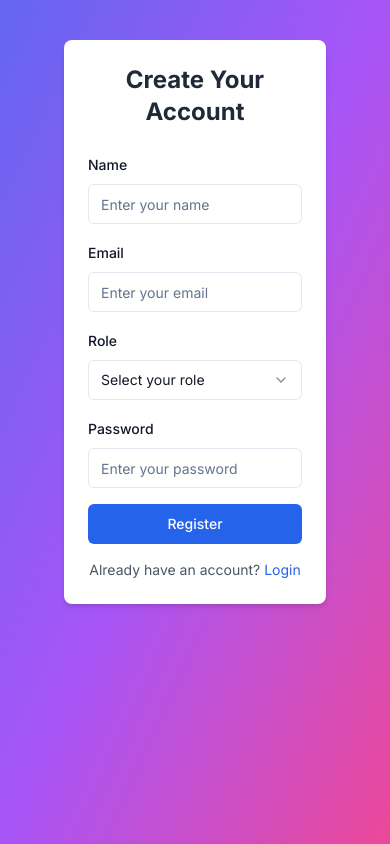
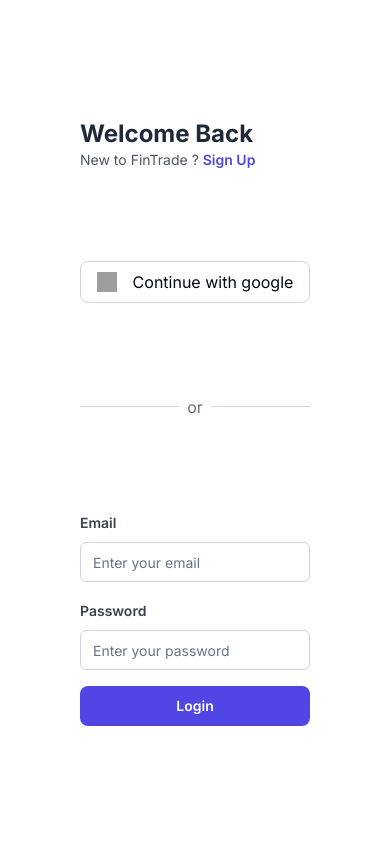
Before and after one commit to ankush109/FinTrade, a Next.js app in the folder client/: page /register in a window 390 px wide. Built offline with nearby package versions, Linux system fonts and the light colour scheme; grey boxes are pictures that could not be loaded.

Commit message:
changed the login/register ui

```diff
--- a/client/next.config.mjs
+++ b/client/next.config.mjs
@@ -25,6 +25,10 @@ const nextConfig = {
        {
         protocol:"https",
         hostname:"www.wealthmorning.com"
+       },
+       {
+protocol:"https",
+hostname:"image.mux.com"
        }
       // www.ngoregistration.org,
       // "www.ngoregistration.org",
--- a/client/src/app/login/login.form.tsx
+++ b/client/src/app/login/login.form.tsx
@@ -18,6 +18,7 @@ import { zodResolver } from "@hookform/resolvers/zod";
 import Link from "next/link";
 import { loginUser } from "@/api";
 import { useRouter } from "next/navigation";
+import Image from "next/image";
 
 const formSchema = z.object({
   email: z.string().email("Invalid email address").min(2, {
@@ -55,22 +56,43 @@ function LoginForm() {
   };
 
   return (
-    <div className="bg-white rounded-xl shadow-lg p-8 max-w-md mx-auto">
-      {/* Header */}
-      <div className="text-center mb-8">
-        <h1 className="text-3xl font-bold text-gray-800">Welcome Back</h1>
-        <p className="text-gray-600">
-          Please login to your account or{" "}
-          <Link href="/register" className="text-indigo-600 font-semibold">
-            register
-          </Link>{" "}
-          if you don't have one.
-        </p>
-      </div>
-
-      {/* Form */}
-      <Form {...form}>
-        <form onSubmit={form.handleSubmit(onSubmit)} className="space-y-6">
+    <Form {...form}>
+      <div className=" w-full   justify-around h-screen mx-auto p-20 flex flex-col gap-4">
+        <div className="">
+          <h1 className="text-2xl font-bold text-gray-800">Welcome Back</h1>
+          <p className="text-gray-600 text-sm">
+            New to FinTrade ?{" "}
+            <Link href="/register" className="text-indigo-600 font-semibold">
+              Sign Up
+            </Link>{" "}
+          </p>
+        </div>
+        <div>
+          <div
+            className="
+          border border-gray-300  rounded-lg p-2 flex items-center gap-2 cursor-pointer "
+          >
+            <div className="w-full flex gap-4 items-center justify-center rounded-lg">
+              <Image
+                alt="google"
+                width={20}
+                height={20}
+                className="w-5 h-5"
+                src="https://upload.wikimedia.org/wikipedia/commons/thumb/c/c1/Google_%22G%22_logo.svg/2048px-Google_%22G%22_logo.svg.png"
+              />
+              <h1> Continue with google</h1>
+            </div>
+          </div>
+        </div>
+        <div className="flex items-center justify-center gap-2">
+          <div className="h-[1px] w-full bg-gray-300"></div>
+          <p className="text-gray-500">or</p>
+          <div className="h-[1px] w-full bg-gray-300"></div>
+        </div>
+        <form
+          onSubmit={form.handleSubmit(onSubmit)}
+          className="flex flex-col gap-4"
+        >
           {/* Email Field */}
           <FormField
             control={form.control}
@@ -125,8 +147,8 @@ function LoginForm() {
             {buttonDisabled ? "Loading..." : "Login"}
           </Button>
         </form>
-      </Form>
-    </div>
+      </div>
+    </Form>
   );
 }
 
--- a/client/src/app/login/page.tsx
+++ b/client/src/app/login/page.tsx
@@ -1,20 +1,19 @@
 import React from "react";
 import LoginForm from "./login.form";
 import Image from "next/image";
-import img1 from "../../../public/img3.jpg";
 
 function Page() {
   return (
-    <div className="flex flex-col md:grid md:grid-cols-2 min-h-screen bg-gradient-to-br from-indigo-500 via-purple-500 to-pink-500 p-10 text-gray-900">
-      <div className="flex flex-col justify-center px-6 md:px-16">
+    <div className="grid grid-cols-1 md:grid-cols-2 gap-4 h-screen">
+      <div className="">
         <LoginForm />
       </div>
-      <div className="hidden md:flex items-center justify-center">
+      <div className="hidden md:flex p-10 bg-gray-200 items-center justify-center">
         <Image
-          src={img1}
+          src="https://image.mux.com/017Yw7T7QleOQFbHCvL4FHJgZXxbgi003MOxEvUJcqj00I/thumbnail.webp"
           alt="Login Illustration"
-          width={500}
-          height={500}
+          width={800}
+          height={800}
           className="object-contain rounded-lg shadow-lg"
         />
       </div>
--- a/client/src/app/register/page.tsx
+++ b/client/src/app/register/page.tsx
@@ -6,16 +6,16 @@ import img1 from "../../../public/img1.jpg";
 
 function Page() {
   return (
-    <div className="flex flex-col md:grid md:grid-cols-2 min-h-screen bg-gradient-to-br from-indigo-500 via-purple-500 to-pink-500 p-10 text-gray-900">
-      <div className="flex flex-col justify-center px-6 md:px-16">
+    <div className="grid grid-cols-1 md:grid-cols-2 gap-4 h-screen">
+      <div className="">
         <RegisterForm />
       </div>
-      <div className="hidden md:flex items-center justify-center">
+      <div className="hidden md:flex p-10 bg-gray-200 items-center justify-center">
         <Image
-          src={img1}
+          src="https://image.mux.com/017Yw7T7QleOQFbHCvL4FHJgZXxbgi003MOxEvUJcqj00I/thumbnail.webp"
           alt="Login Illustration"
-          width={500}
-          height={500}
+          width={800}
+          height={800}
           className="object-contain rounded-lg shadow-lg"
         />
       </div>
--- a/client/src/app/register/register.form.tsx
+++ b/client/src/app/register/register.form.tsx
@@ -23,6 +23,7 @@ import { zodResolver } from "@hookform/resolvers/zod";
 import { registerUser } from "../../api";
 import { useRouter } from "next/navigation";
 import Link from "next/link";
+import Image from "next/image";
 
 const formSchema = z.object({
   name: z.string().min(2, {
@@ -64,99 +65,99 @@ function RegisterForm() {
   };
 
   return (
-    <div className="w-full max-w-md bg-white p-6 rounded-lg shadow-md">
-      <h1 className="text-2xl font-bold text-center text-gray-800 mb-6">
-        Create Your Account
-      </h1>
-      <Form {...form}>
-        <form onSubmit={form.handleSubmit(onSubmit)} className="space-y-4">
-          <FormField
-            control={form.control}
-            name="name"
-            render={({ field }) => (
-              <FormItem>
-                <FormLabel>Name</FormLabel>
-                <FormControl>
-                  <Input placeholder="Enter your name" {...field} />
-                </FormControl>
-                <FormMessage />
-              </FormItem>
-            )}
-          />
+    <Form {...form}>
+      <div className=" w-full   justify-around h-screen mx-auto p-20 flex flex-col gap-4">
+        <div className="">
+          <h1 className="text-2xl font-bold text-gray-800">Welcome Back</h1>
+          <p className="text-gray-600 text-sm">
+            New to FinTrade ?{" "}
+            <Link href="/register" className="text-indigo-600 font-semibold">
+              Sign Up
+            </Link>{" "}
+          </p>
+        </div>
+        <div>
+          <div
+            className="
+          border border-gray-300  rounded-lg p-2 flex items-center gap-2 cursor-pointer "
+          >
+            <div className="w-full flex gap-4 items-center justify-center rounded-lg">
+              <Image
+                alt="google"
+                width={20}
+                height={20}
+                className="w-5 h-5"
+                src="https://upload.wikimedia.org/wikipedia/commons/thumb/c/c1/Google_%22G%22_logo.svg/2048px-Google_%22G%22_logo.svg.png"
+              />
+              <h1> Continue with google</h1>
+            </div>
+          </div>
+        </div>
+        <div className="flex items-center justify-center gap-2">
+          <div className="h-[1px] w-full bg-gray-300"></div>
+          <p className="text-gray-500">or</p>
+          <div className="h-[1px] w-full bg-gray-300"></div>
+        </div>
+        <form
+          onSubmit={form.handleSubmit(onSubmit)}
+          className="flex flex-col gap-4"
+        >
+          {/* Email Field */}
           <FormField
             control={form.control}
             name="email"
             render={({ field }) => (
               <FormItem>
-                <FormLabel>Email</FormLabel>
+                <FormLabel className="font-semibold text-gray-700">
+                  Email
+                </FormLabel>
                 <FormControl>
                   <Input
                     placeholder="Enter your email"
-                    type="email"
                     {...field}
+                    className="w-full border-gray-300 focus:ring-indigo-500 focus:border-indigo-500"
                   />
                 </FormControl>
                 <FormMessage />
               </FormItem>
             )}
           />
-          <FormField
-            control={form.control}
-            name="role"
-            render={({ field }) => (
-              <FormItem>
-                <FormLabel>Role</FormLabel>
-                <FormControl>
-                  <Select
-                    onValueChange={field.onChange}
-                    defaultValue={field.value}
-                  >
-                    <SelectTrigger>
-                      <SelectValue placeholder="Select your role" />
-                    </SelectTrigger>
-                    <SelectContent>
-                      <SelectItem value="User">User</SelectItem>
-                      <SelectItem value="Mentor">Mentor</SelectItem>
-                    </SelectContent>
-                  </Select>
-                </FormControl>
-                <FormMessage />
-              </FormItem>
-            )}
-          />
+
+          {/* Password Field */}
           <FormField
             control={form.control}
             name="password"
             render={({ field }) => (
               <FormItem>
-                <FormLabel>Password</FormLabel>
+                <FormLabel className="font-semibold text-gray-700">
+                  Password
+                </FormLabel>
                 <FormControl>
                   <Input
                     placeholder="Enter your password"
                     type="password"
                     {...field}
+                    className="w-full border-gray-300 focus:ring-indigo-500 focus:border-indigo-500"
                   />
                 </FormControl>
                 <FormMessage />
               </FormItem>
             )}
           />
+
+          {/* Submit Button */}
           <Button
             type="submit"
             disabled={buttonDisabled}
-            className="w-full bg-blue-600 text-white hover:bg-blue-700"
+            className={`w-full bg-indigo-600 hover:bg-indigo-700 text-white font-semibold py-3 rounded-lg ${
+              buttonDisabled ? "opacity-50 cursor-not-allowed" : ""
+            }`}
           >
-            Register
+            {buttonDisabled ? "Loading..." : "Login"}
           </Button>
         </form>
-      </Form>
-      <p className="text-sm text-center text-gray-600 mt-4">
-        Already have an account?{" "}
-        <Link href="/login" className="text-blue-600 hover:underline">
-          Login
-        </Link>
-      </p>
-    </div>
+      </div>
+    </Form>
   );
 }
 
```
Also changed, not shown: 1 other file (tests, documents, lock files or other folders).
